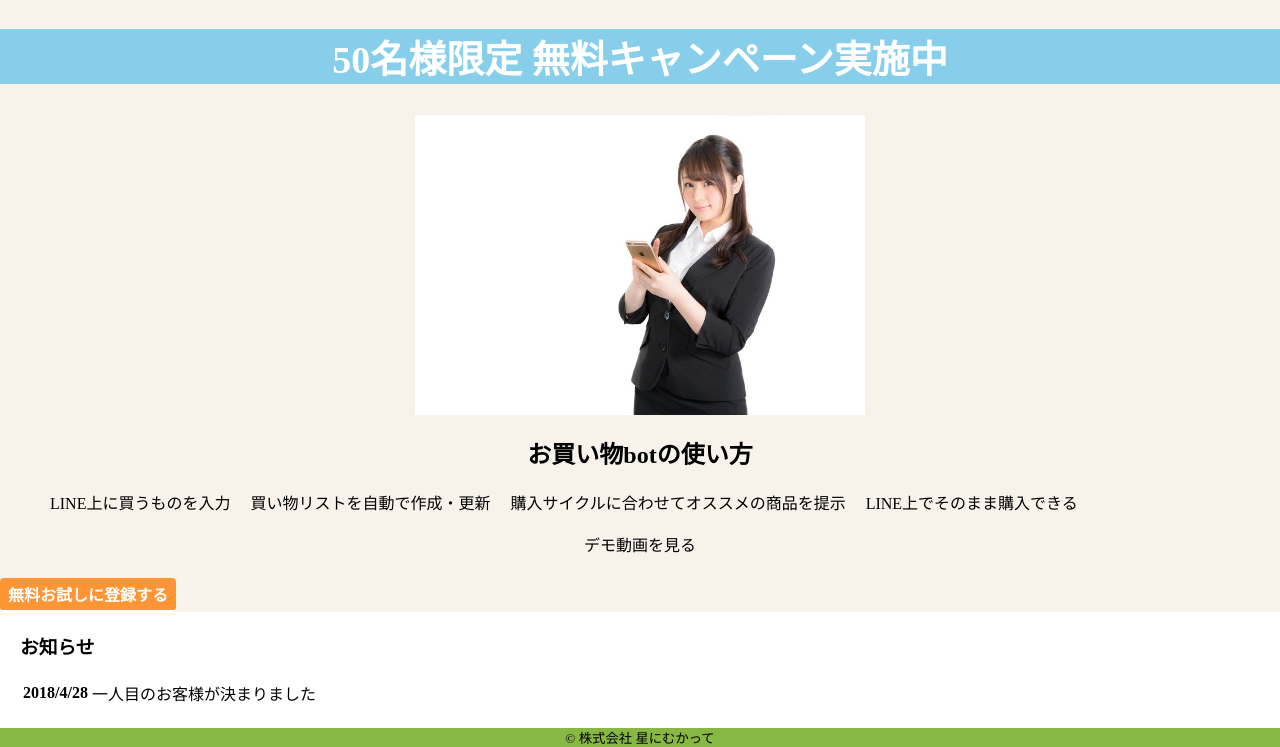
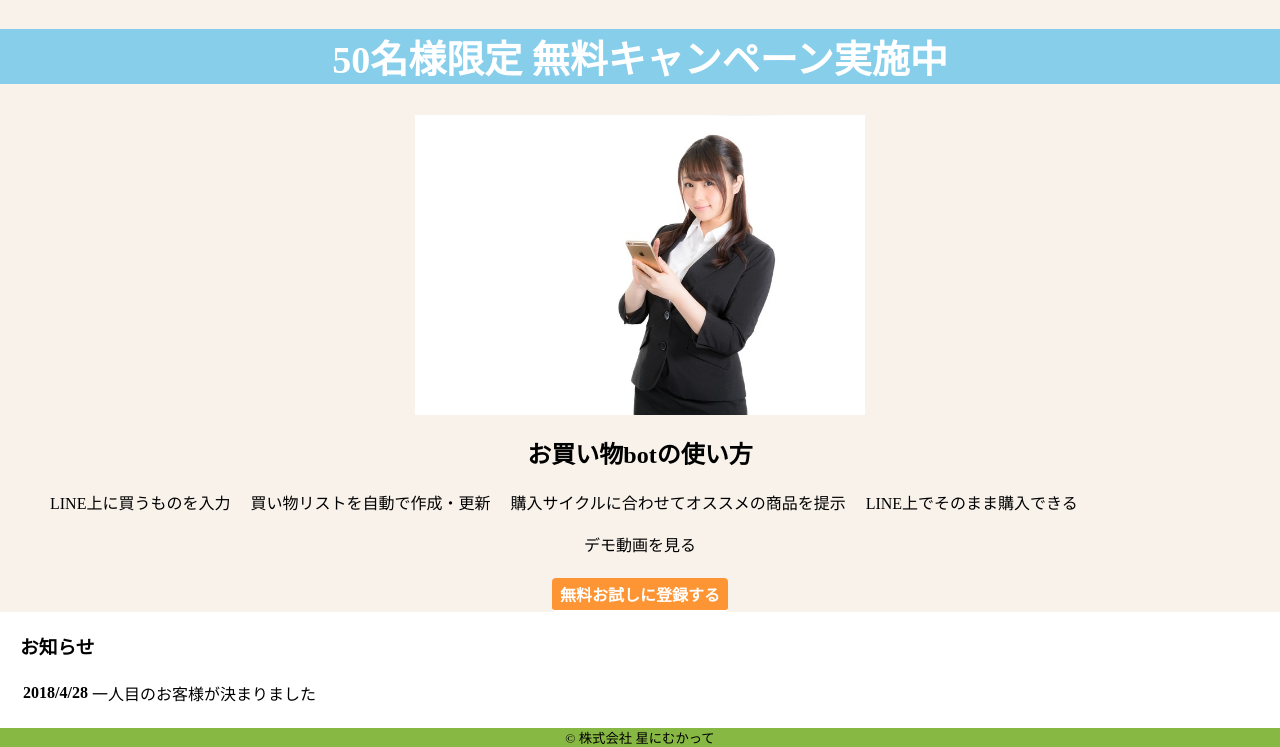
Before and after one commit to masatakashida/planet_space_company, a plain HTML site: page index.html in a window 1280 px wide. Shown: the part 1436-2183 px from the top of the page. Drawn offline with Linux system fonts and the light colour scheme.

Commit message:
ボタンを中央に配置

```diff
--- a/index.html
+++ b/index.html
@@ -68,7 +68,9 @@
           <li>LINE上でそのまま購入できる</li>
         </ul>
         <p>デモ動画を見る</p>
+        <div style="text-align: center;">
         <a href="#" class="btn">無料お試しに登録する</a>
+        </div>
       </section>
 
       <!-- お知らせ-->
--- a/main.css
+++ b/main.css
@@ -88,8 +88,6 @@ article {
 }
 
 .btn{
-    margin-left: auto;
-    margin-right: auto;
     position: relative;
     display: inline-block;
     padding: 0.25em 0.5em;
```
